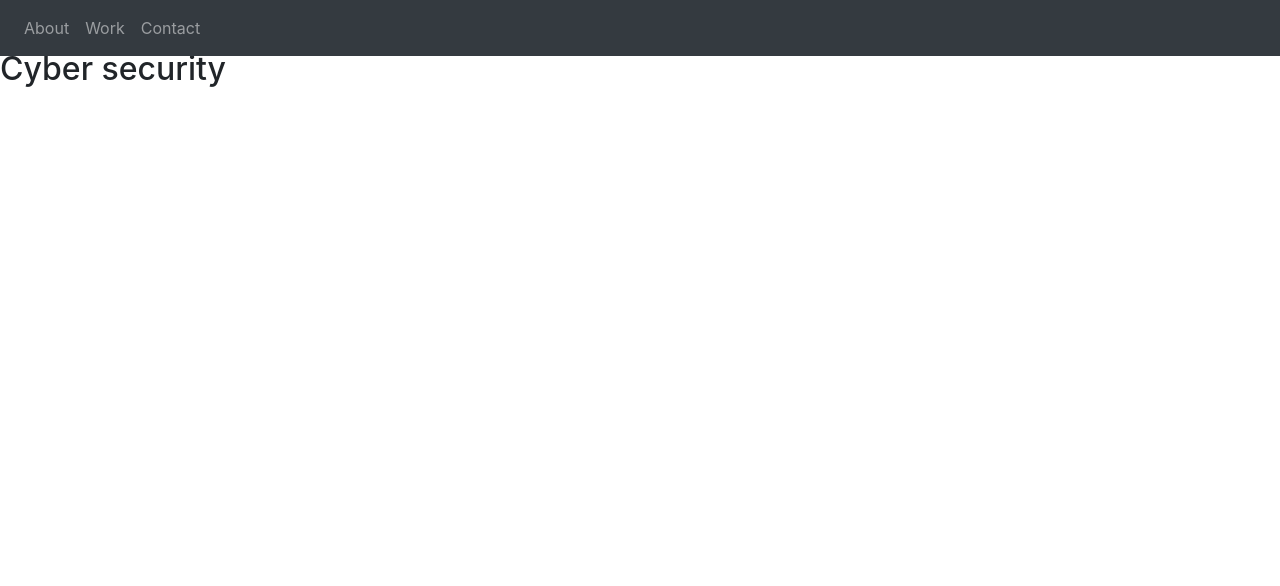
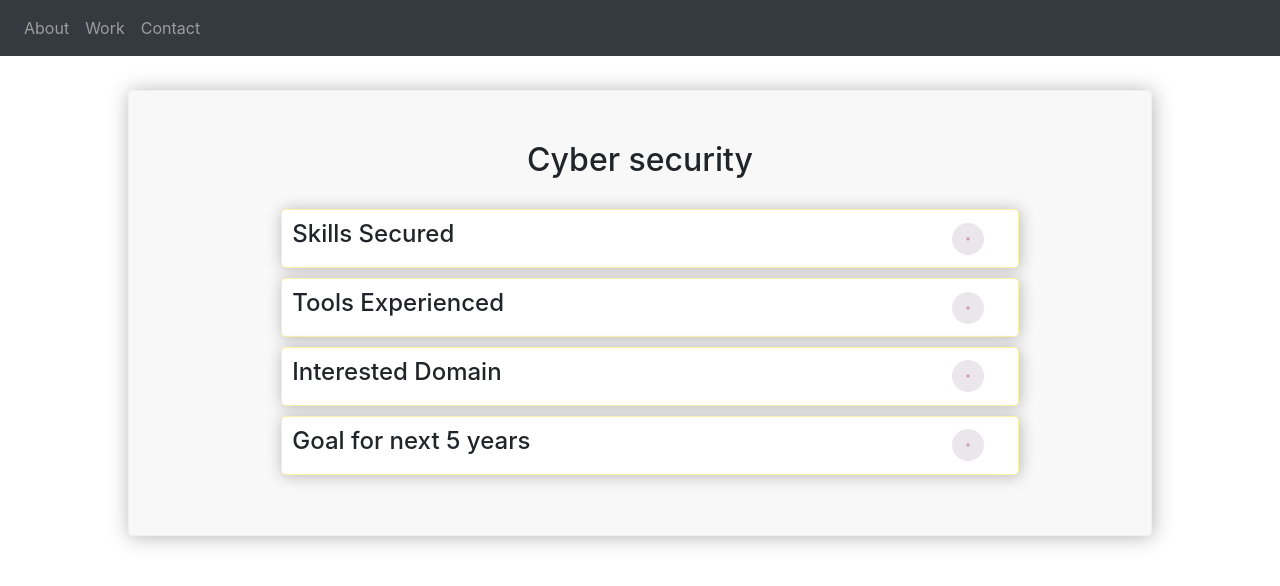
Before and after one commit to modernsilpi/portfolio, a React (Create React App) app: page /cyber-security in a window 1280 px wide. Shown: the top 586 px of the page. Built offline with nearby package versions, Linux system fonts and the light colour scheme.

Commit message:
cyber content

```diff
--- a/package.json
+++ b/package.json
@@ -10,6 +10,7 @@
     "react": "^17.0.2",
     "react-bootstrap": "^1.5.2",
     "react-dom": "^17.0.2",
+    "react-icons": "^4.2.0",
     "react-router": "^5.2.0",
     "react-router-dom": "^5.2.0",
     "react-scripts": "4.0.3",
--- /dev/null
+++ b/src/components/cyber.css
@@ -0,0 +1,63 @@
+.cyberPage {
+    text-align: center;
+    padding: 50px;
+    height: fit-content;
+    width: 80%;
+    border-radius: 5px;
+    border: 1px solid rgba(240, 239, 239, 0.945);
+    margin: 40px auto 20px auto;
+    background: rgba(248, 248, 248, 0.932);
+    box-shadow: 1px 1px 20px rgba(177, 176, 176, 0.938);
+}
+
+.cyberPage .info {
+    width: 80%;
+    margin: 30px auto 0 auto;
+    text-align: left;
+}
+
+.question {
+   border: 1px solid rgba(250, 244, 161, 0.945);
+   box-shadow: 1px 1px 15px rgb(184, 183, 183);
+   background: white;
+   border-radius: 5px;
+   padding: 10px;
+   margin: 10px;
+   width: 100%;
+}
+
+.question header {
+    display: inline-flex;
+    width: 100%;
+}
+
+.question h4 {
+    width: 90%;
+}
+
+.question p {
+    width: 100%;
+    transition: all 0.4s;
+}
+
+.question .btn {
+  background: transparent;
+  border-color: transparent;
+  width: 2rem;
+  height: 2rem;
+  background: #eae6eb;
+  float: right !important;
+  display: flex;
+  align-items: center;
+  justify-content: center;
+  border-radius: 50%;
+  color: #b4345c;
+  cursor: pointer;
+  margin-left: 1rem;
+  align-self: center;
+  min-width: 2rem;
+}
+
+.question .btn .plus {
+    font-size: 52px;
+}
--- a/src/components/cyber.js
+++ b/src/components/cyber.js
@@ -1,9 +1,36 @@
-import React from 'react'
+import React, { useState } from 'react';
+import data from './cyberData';
+import "./cyber.css";
+import { AiOutlineMinus, AiOutlinePlus } from 'react-icons/ai';
+
+const Question = ({ title, info }) => {
+  const [showInfo, setShowInfo] = useState(false);
+  return (
+    <article className='question'>
+      <header>
+        <h4>{title}</h4>
+        <button className='btn' onClick={() => setShowInfo(!showInfo)}>
+          {showInfo ? <AiOutlineMinus className="plus" /> : <AiOutlinePlus className="plus" />}
+        </button>
+      </header>
+      {showInfo && <p>{info}</p>}
+    </article>
+  );
+};
+
 
 function Cyber() {
+    const [questions, setQuestions] = useState(data);
     return (
-        <div>
+        <div className="cyberPage">
             <h2>Cyber security</h2>
+            <section className='info'>
+          {questions.map((question) => {
+            return (
+              <Question key={question.id} {...question}></Question>
+            );
+          })}
+        </section>
         </div>
     )
 }
--- /dev/null
+++ b/src/components/cyberData.js
@@ -0,0 +1,27 @@
+const questions = [
+    {
+      id: 1,
+      title: 'Skills Secured',
+      info:
+        'Kali Linux, Linux cli, Networking, Burp suit.',
+    },
+    {
+      id: 2,
+      title: 'Tools Experienced',
+      info:
+        'BurpSuit, Metasploit, Wireshark, Nmap, Recon-ng, Tor, OSINT Framework, Google Dorks.',
+    },
+    {
+      id: 3,
+      title: 'Interested Domain',
+      info:
+        'Web Application penetration testing and Mobile application penetration testing',
+    },
+    {
+      id: 4,
+      title: 'Goal for next 5 years',
+      info:
+        'To achieve OSCP license.',
+    }
+  ]
+  export default questions
```
Also changed, not shown: 1 other file (tests, documents, lock files or other folders).
